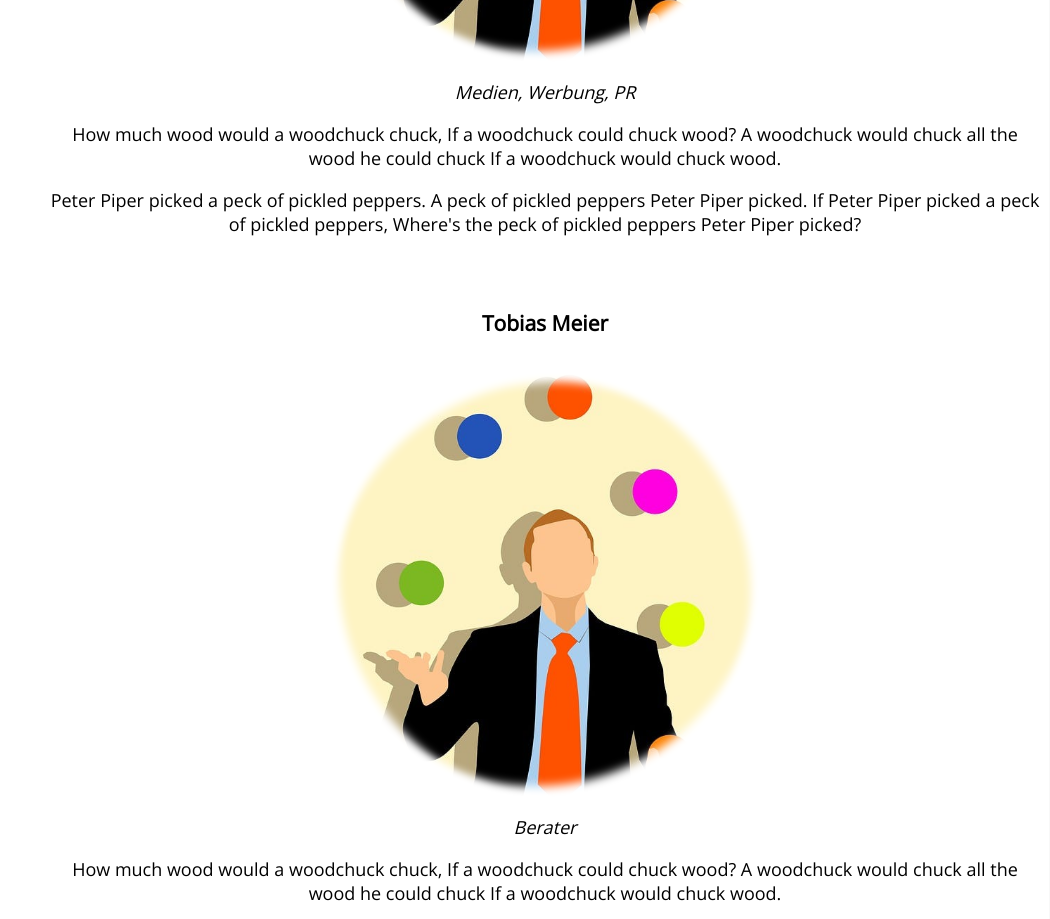
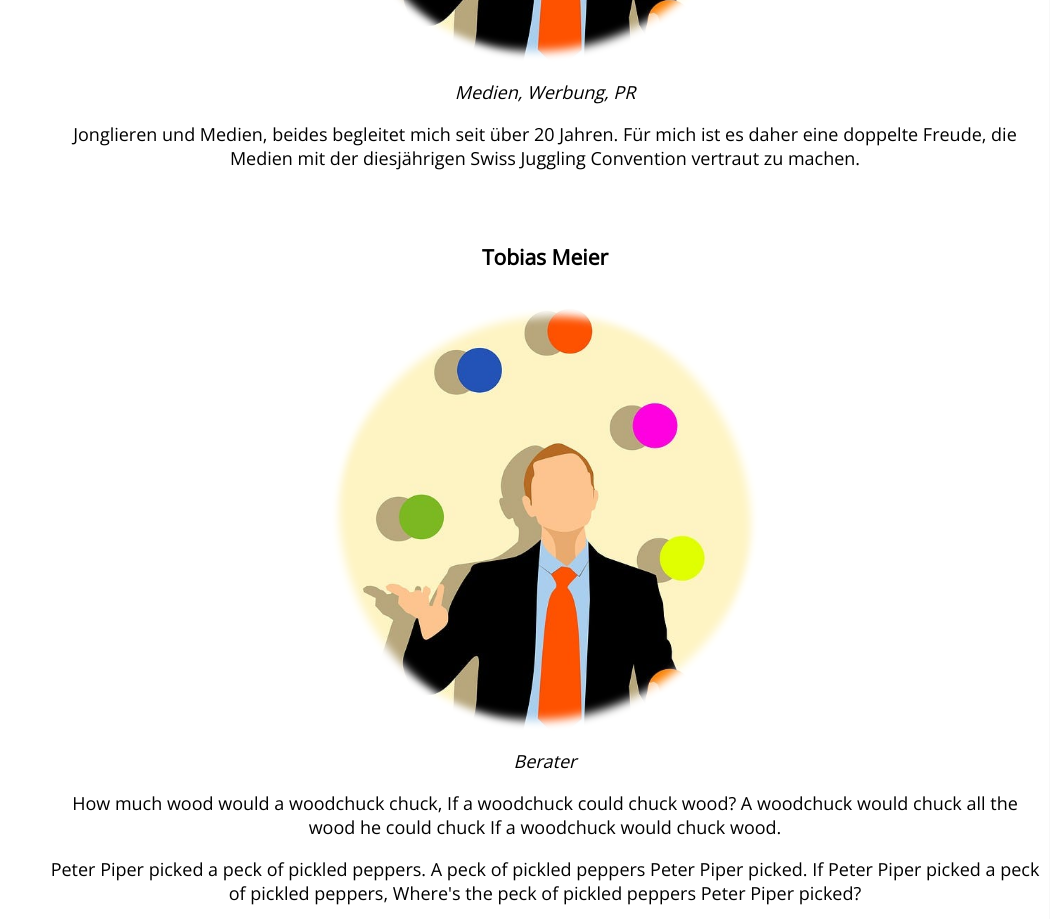
Before and after one commit to helbling/sjf2024, a SvelteKit app: page /1/team in a window 1280 px wide. Shown: the part 6600-7519 px from the top of the page, without its empty margins (230-1280 px from the left). Built offline with nearby package versions, Linux system fonts and the light colour scheme.

Commit message:
add text and picture for team page

```diff
--- a/src/routes/[lang]/team/+page.svelte
+++ b/src/routes/[lang]/team/+page.svelte
@@ -12,7 +12,7 @@ Durch meine Teilnahme an zahlreichen Jonglierkonventionen in der Schweiz und Deu
 	{ name: 'Peter Oertle',       role:'FireSpace', text:` Ich bin seit vielen Jahren leidenschaftlicher Feuerspieler und freue mich darauf, Teil des Organisations-Teams zu sein. Mit meinem langjährigen Engagement und Talent für das Jonglieren möchte ich dazu beitragen, dass diese Veranstaltung ein voller Erfolg wird. Ich bin seit vielen Jahren leidenschaftlicher Feuerspieler und freue mich darauf, Teil des Organisations-Teams zu sein. Mit meinem langjährigen Engagement und Talent für das Jonglieren möchte ich dazu beitragen, dass diese Veranstaltung ein voller Erfolg wird.`},
 	{ name: 'Florian Tinner',     role:'Kassier', text:`Als Zahlenjongleur ist Florian Tinner für die Buchhaltung verantwortlich und findet auf fast jede Frage im Finanzbereich eine Antwort` },
 	{ name: 'Werner Schüpbach',   role:'Revisionsstelle' },
-	{ name: 'Reto Baliarda',      role:'Medien, Werbung, PR'},
+	{ name: 'Reto Baliarda',      role:'Medien, Werbung, PR', text:`Jonglieren und Medien, beides begleitet mich seit über 20 Jahren. Für mich ist es daher eine doppelte Freude, die Medien mit der diesjährigen Swiss Juggling Convention vertraut zu machen.`},
 	{ name: 'Tobias Meier',       role:'Berater'},
 	{ name: 'Christian Helbling', role:'Webseite' },
 ];
```
Also changed, not shown: orig/team/reto_baliarda.jpg (added).
